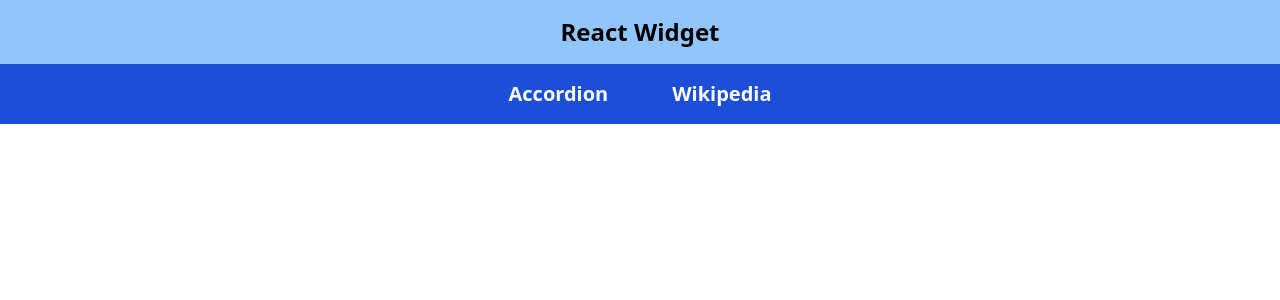
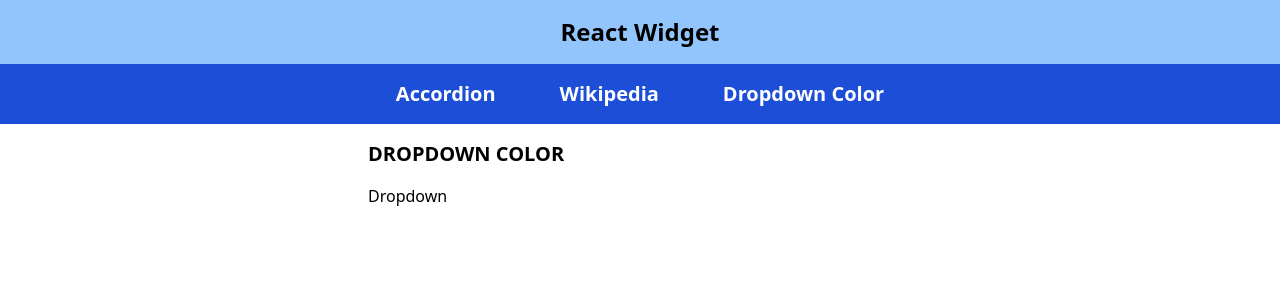
Before and after one commit to ArcanumLibella/react-tailwindcss-widget, a React (Create React App) app: page /dropdown in a window 1280 px wide. Shown: the top 300 px of the page. Built offline with nearby package versions, Linux system fonts and the light colour scheme.

Commit message:
feat: add DropdownPage and Dropdow Component

```diff
--- a/src/App.js
+++ b/src/App.js
@@ -1,5 +1,5 @@
 import { BrowserRouter, Route } from "react-router-dom";
-import { HomePage, AccordionPage, SearchPage } from "./pages";
+import { HomePage, AccordionPage, SearchPage, DropdownPage } from "./pages";
 import Header from "./layouts/Header";
 
 function App() {
@@ -12,6 +12,7 @@ function App() {
           <Route path="/" exact component={HomePage} />
           <Route path="/accordion" component={AccordionPage} />
           <Route path="/search" component={SearchPage} />
+          <Route path="/dropdown" component={DropdownPage} />
         </main>
 
       </BrowserRouter>
--- a/src/components/Accordion.js
+++ b/src/components/Accordion.js
@@ -16,7 +16,7 @@ export default function Accordion({items}) {
         const rotate = index === activeIndex ? 'rotate-180' : 'rotate-0'
 
         return (
-            <div key={index} className="p-4 bg-blue-100 border border-white">
+            <div key={index} className="p-4 bg-blue-100 border border-white cursor-pointer">
                 <div
                     onClick={() => onTitleClick(index)}
                     className={`flex justify-between items-center `}
--- /dev/null
+++ b/src/components/Dropdown.js
@@ -0,0 +1,9 @@
+import React from 'react'
+
+export default function Dropdown() {
+    return (
+        <div>
+            Dropdown
+        </div>
+    )
+}
--- a/src/components/index.js
+++ b/src/components/index.js
@@ -1,7 +1,9 @@
 import Accordion from './Accordion';
 import Search from './Search';
+import Dropdown from './Dropdown';
 
 export {
     Accordion,
-    Search
+    Search,
+    Dropdown
 };
--- a/src/layouts/Header.js
+++ b/src/layouts/Header.js
@@ -15,6 +15,9 @@ export default function Header() {
                 <Link to="/search" className="mx-8">
                     Wikipedia
                 </Link>
+                <Link to="/dropdown" className="mx-8">
+                    Dropdown Color
+                </Link>
             </nav>
         </header>
     )
--- /dev/null
+++ b/src/pages/DropdownPage.js
@@ -0,0 +1,11 @@
+import React from 'react'
+import { Dropdown } from '../components'
+
+export default function DropdownPage() {
+    return (
+        <div>
+            <h2 className="mb-4 text-xl font-bold uppercase">Dropdown Color</h2>
+            <Dropdown />
+        </div>
+    )
+}
--- a/src/pages/index.js
+++ b/src/pages/index.js
@@ -1,9 +1,11 @@
 import HomePage from './HomePage';
 import AccordionPage from './AccordionPage';
 import SearchPage from './SearchPage';
+import DropdownPage from './DropdownPage';
 
 export {
     HomePage,
     AccordionPage,
-    SearchPage
+    SearchPage,
+    DropdownPage
 };
```
